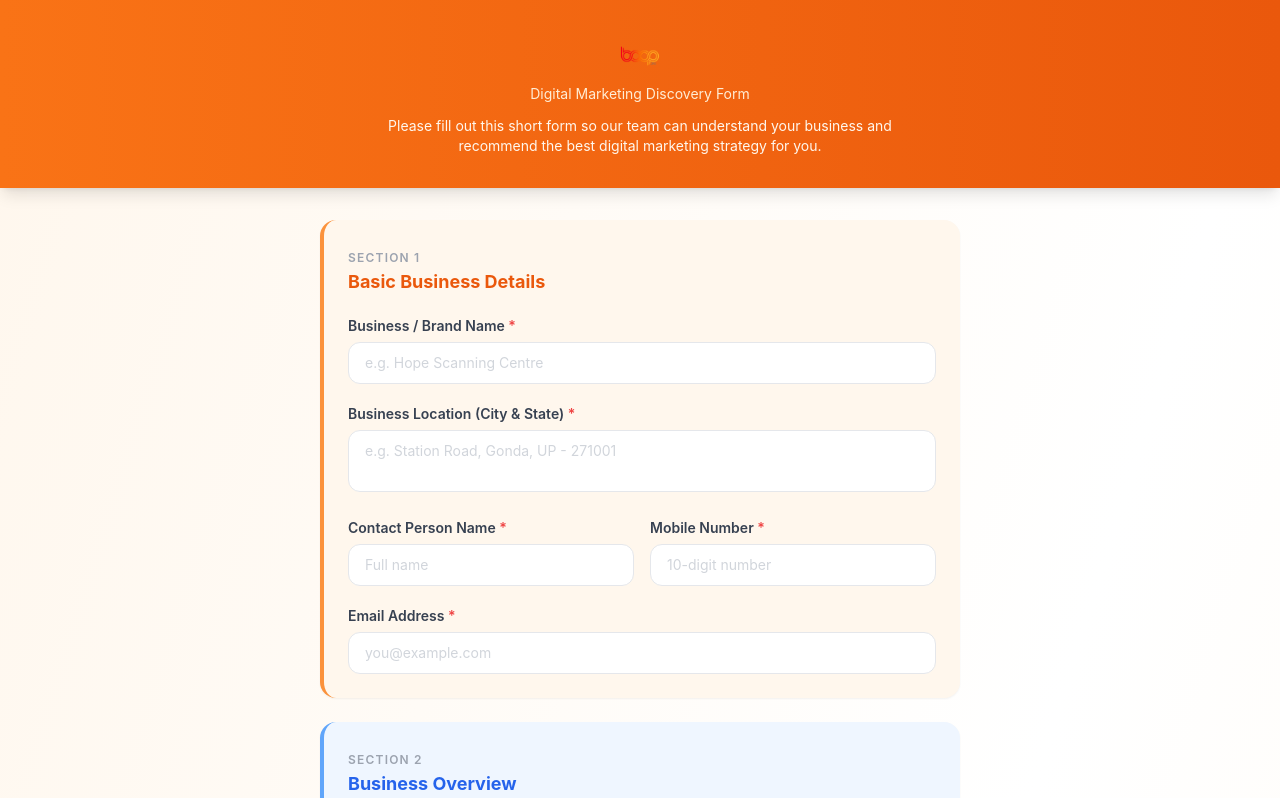
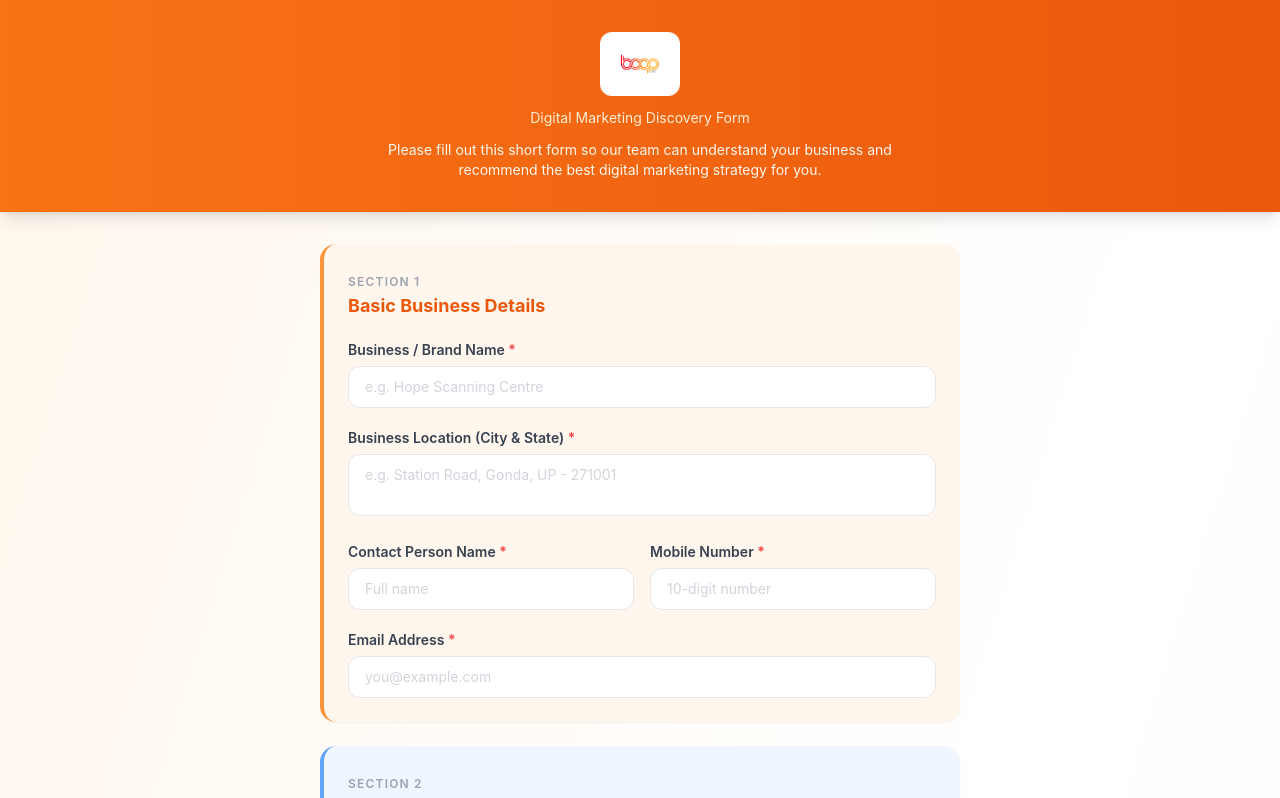
Before and after one commit to neithalrajpurohit/boop_form, a Next.js app: page / in a window 1280 px wide. Shown: the top 798 px of the page. Built offline with nearby package versions, Linux system fonts and the light colour scheme.

Commit message:
fix: make logo visible on orange header with white background

```diff
--- a/app/page.tsx
+++ b/app/page.tsx
@@ -168,8 +168,12 @@ export default function Home() {
       {/* Header */}
       <div className="bg-gradient-to-r from-orange-500 to-orange-600 text-white py-8 px-4 shadow-lg">
         <div className="max-w-2xl mx-auto text-center">
-          <div className="flex items-center justify-center mb-1">
-            <img src="/BoopLogo.png" alt="Boop Org" className="h-12 w-auto" />
+          <div className="flex items-center justify-center mb-3">
+            <img
+              src="/BoopLogo.png"
+              alt="Boop Org"
+              className="h-16 w-auto bg-white rounded-xl px-4 py-2"
+            />
           </div>
           <p className="text-orange-100 text-sm">
             Digital Marketing Discovery Form
```
